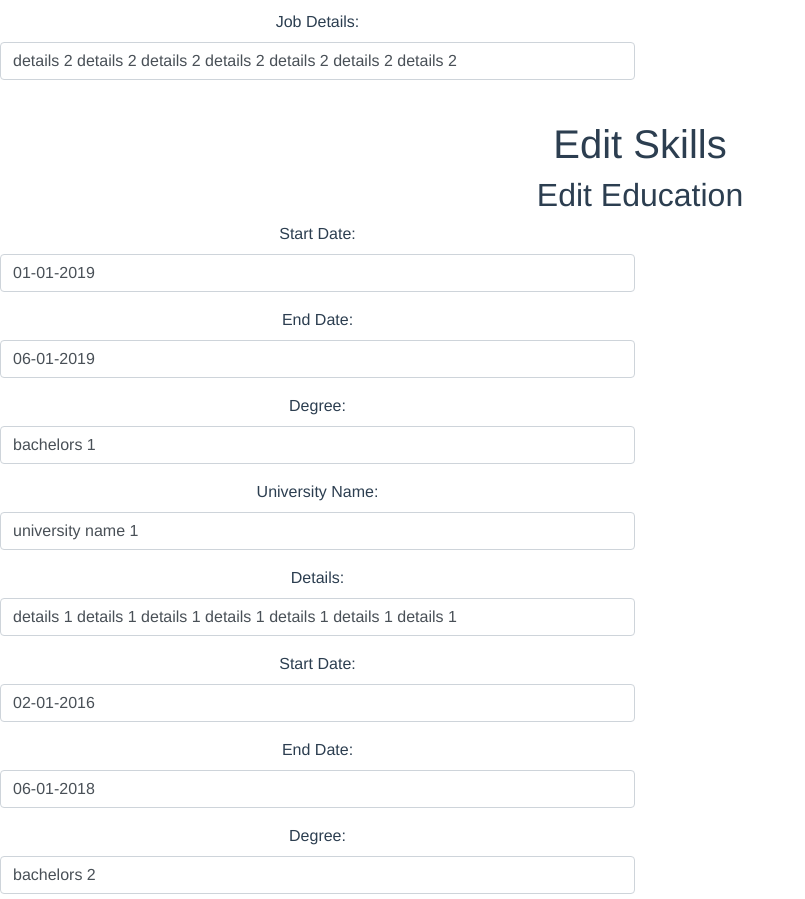
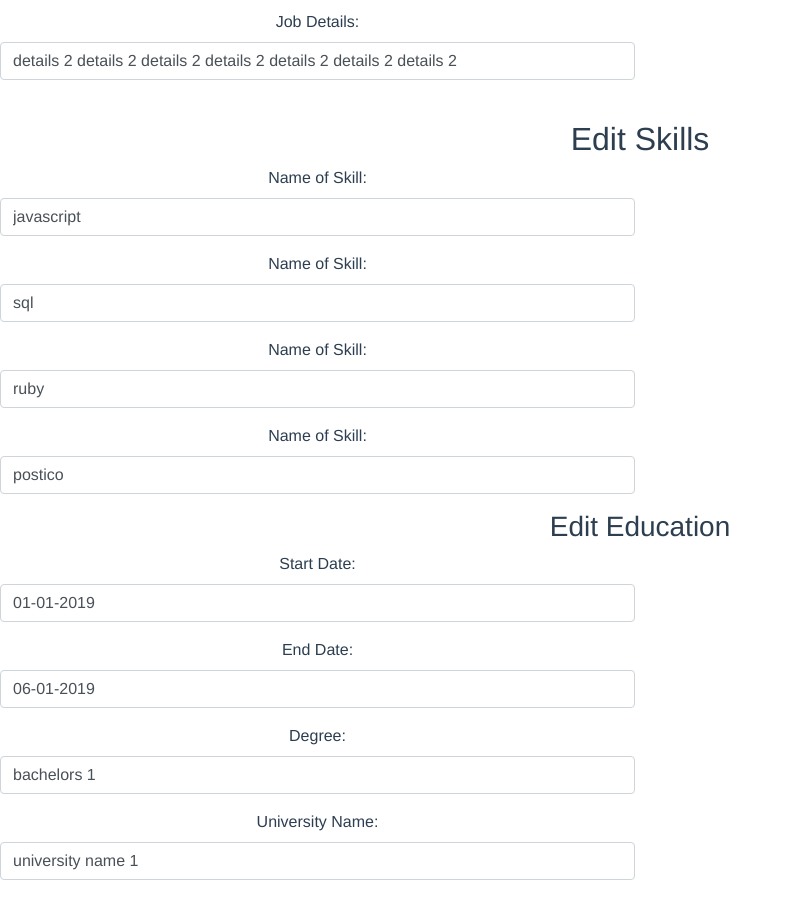
Before and after one commit to bit-please/student_portal_vue_app, a Vue app: page /resumes/1/edit in a window 1280 px wide. Shown: the part 900-1799 px from the top of the page, without its empty margins (0-805 px from the left). Built offline with nearby package versions, Linux system fonts and the light colour scheme.

Commit message:
creates skills form

```diff
--- a/src/views/Resumes/Edit.vue
+++ b/src/views/Resumes/Edit.vue
@@ -40,15 +40,22 @@
     </div>
 
 
-    <h1 class="text-center">Edit Skills</h1>
+    <h2 class="text-center">Edit Skills</h2>
 
-    <div>
-
+    <div v-for="skill in skills">
+      <form v-on:submit.prevent="submit()">
+        <div class="form-row">
+          <div class="form-group col-md-6">
+            <label for="name">Name of Skill:</label>
+            <input type="text" class="form-control" id="name" placeholder="Describe your skill" v-model="skill.name">
+          </div>
+        </div>
+      </form>
     </div>
 
 
 
-    <h2 class="text-center">Edit Education</h2>
+    <h3 class="text-center">Edit Education</h3>
 
     <div v-for="education in educations">
       <form v-on:submit.prevent="submit()">
@@ -139,10 +146,18 @@ export default {
           details: "details 2 details 2 details 2 details 2 details 2 details 2 details 2 "},
       ],
       skills: [
-        "javascript",
-        "sql",
-        "ruby",
-        "postico"
+        {
+          name: "javascript"
+        },
+        {
+          name: "sql"
+        },
+        {
+          name: "ruby"
+        },
+        {
+          name: "postico"
+        }
       ],
       educations: [
         {
```
